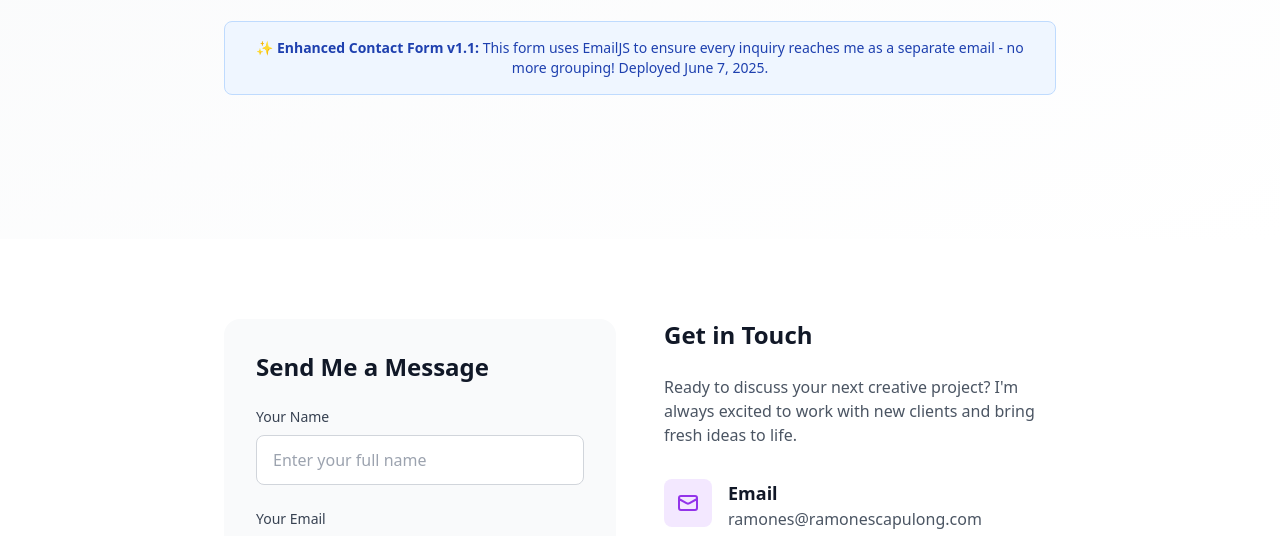
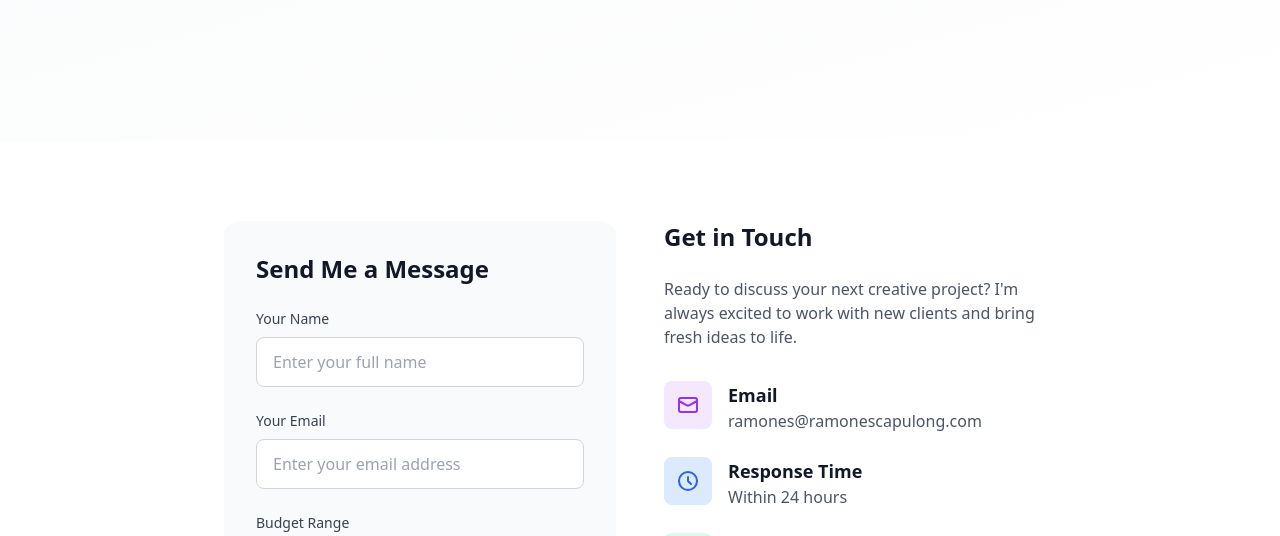
Before and after one commit to ElefesRamones/last-straw-repo, a website: page contact.html in a window 1280 px wide. Shown: the part 264-800 px from the top of the page. Drawn offline with nearby package versions, Linux system fonts and the light colour scheme.

Commit message:
Clean up contact form title - remove technical version info

```diff
--- a/contact.html
+++ b/contact.html
@@ -2,7 +2,7 @@
 <html lang="en">
 <head>
     <meta charset="UTF-8">
-    <meta name="viewport" content="width=device-width, initial-scale=1.0">    <title>Contact - EmailJS Enhanced v1.1</title>
+    <meta name="viewport" content="width=device-width, initial-scale=1.0">    <title>Contact - Ramones Capulong</title>
     <script src="https://cdn.tailwindcss.com"></script>
     <script type="text/javascript" src="https://cdn.jsdelivr.net/npm/@emailjs/browser@4/dist/email.min.js"></script>
     <style>
@@ -86,14 +86,9 @@
         <section class="py-20 bg-gradient-to-br from-gray-50 to-white">
             <div class="max-w-4xl mx-auto px-4 sm:px-6 lg:px-8 fade-in">
                 <div class="text-center mb-16">
-                    <h1 class="text-4xl md:text-6xl font-bold text-gray-900 mb-6">Let's Work Together</h1>
-                    <p class="text-xl text-gray-600 max-w-3xl mx-auto leading-relaxed">
+                    <h1 class="text-4xl md:text-6xl font-bold text-gray-900 mb-6">Let's Work Together</h1>                    <p class="text-xl text-gray-600 max-w-3xl mx-auto leading-relaxed">
                         Ready to bring your creative vision to life? I'm here to help with your next project.
-                    </p>                    <div class="mt-6 p-4 bg-blue-50 border border-blue-200 rounded-lg">
-                        <p class="text-blue-800 text-sm">
-                            <strong>✨ Enhanced Contact Form v1.1:</strong> This form uses EmailJS to ensure every inquiry reaches me as a separate email - no more grouping! Deployed June 7, 2025.
-                        </p>
-                    </div>
+                    </p>
                 </div>
             </div>
         </section>
```
